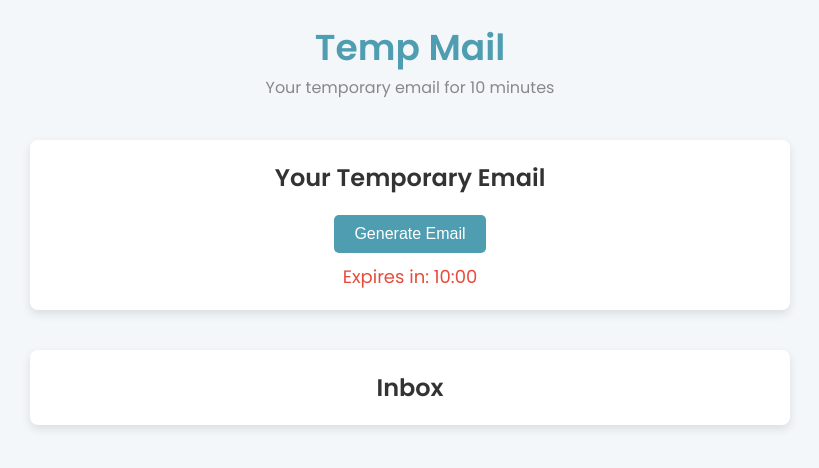
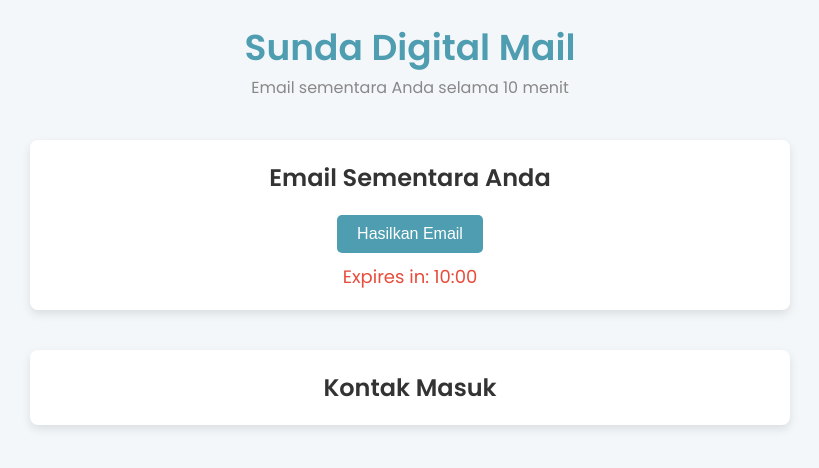
Before and after one commit to bangdit28/sunda-digital-mail, a plain HTML site: page index.html in a window 1280 px wide. Shown: the whole page, without its empty margins (230-1049 px from the left). Drawn offline with Linux system fonts and the light colour scheme.

Commit message:
Update index.html

```diff
--- a/index.html
+++ b/index.html
@@ -3,26 +3,26 @@
 <head>
     <meta charset="UTF-8">
     <meta name="viewport" content="width=device-width, initial-scale=1.0">
-    <title>Temp Mail - 10 Menit Email Gratis</title>
+    <title>Sunda Digital Mail - 10 Menit Email Gratis</title>
     <link href="https://fonts.googleapis.com/css2?family=Poppins:wght@400;600&display=swap" rel="stylesheet">
     <link rel="stylesheet" href="styles.css">
 </head>
 <body>
     <div class="container">
         <div class="header">
-            <h1>Temp Mail</h1>
-            <p>Your temporary email for 10 minutes</p>
+            <h1>Sunda Digital Mail</h1>
+            <p>Email sementara Anda selama 10 menit</p>
         </div>
 
         <div class="email-section">
-            <h2>Your Temporary Email</h2>
+            <h2>Email Sementara Anda</h2>
             <div id="email-address" class="email-box"></div>
-            <button id="generate-btn" class="btn">Generate Email</button>
+            <button id="generate-btn" class="btn">Hasilkan Email</button>
             <p id="timer" class="timer">Expires in: 10:00</p>
         </div>
 
         <div class="inbox-section">
-            <h2>Inbox</h2>
+            <h2>Kontak Masuk</h2>
             <ul id="inbox-list">
                 <!-- Messages will appear here -->
             </ul>
```
